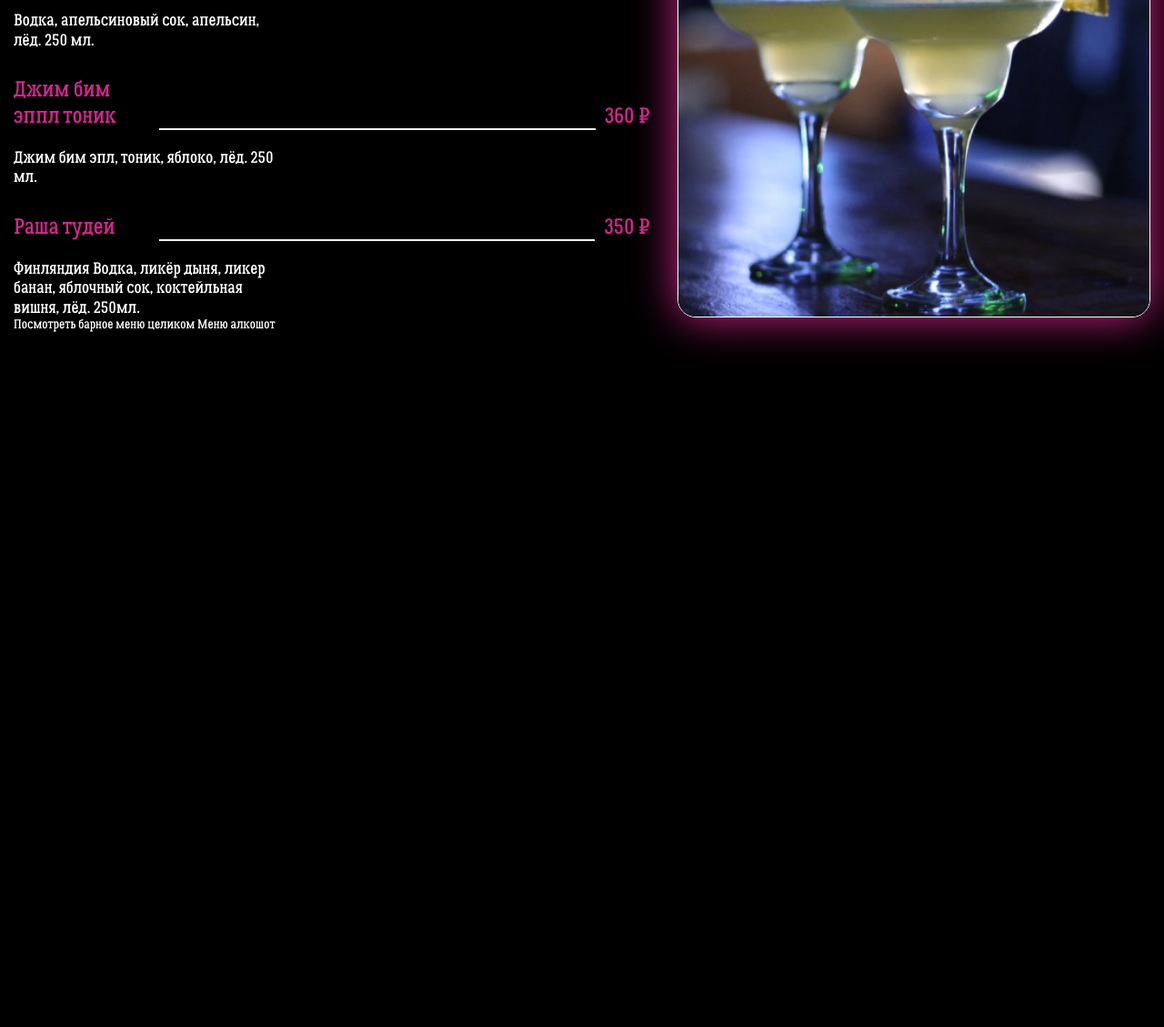
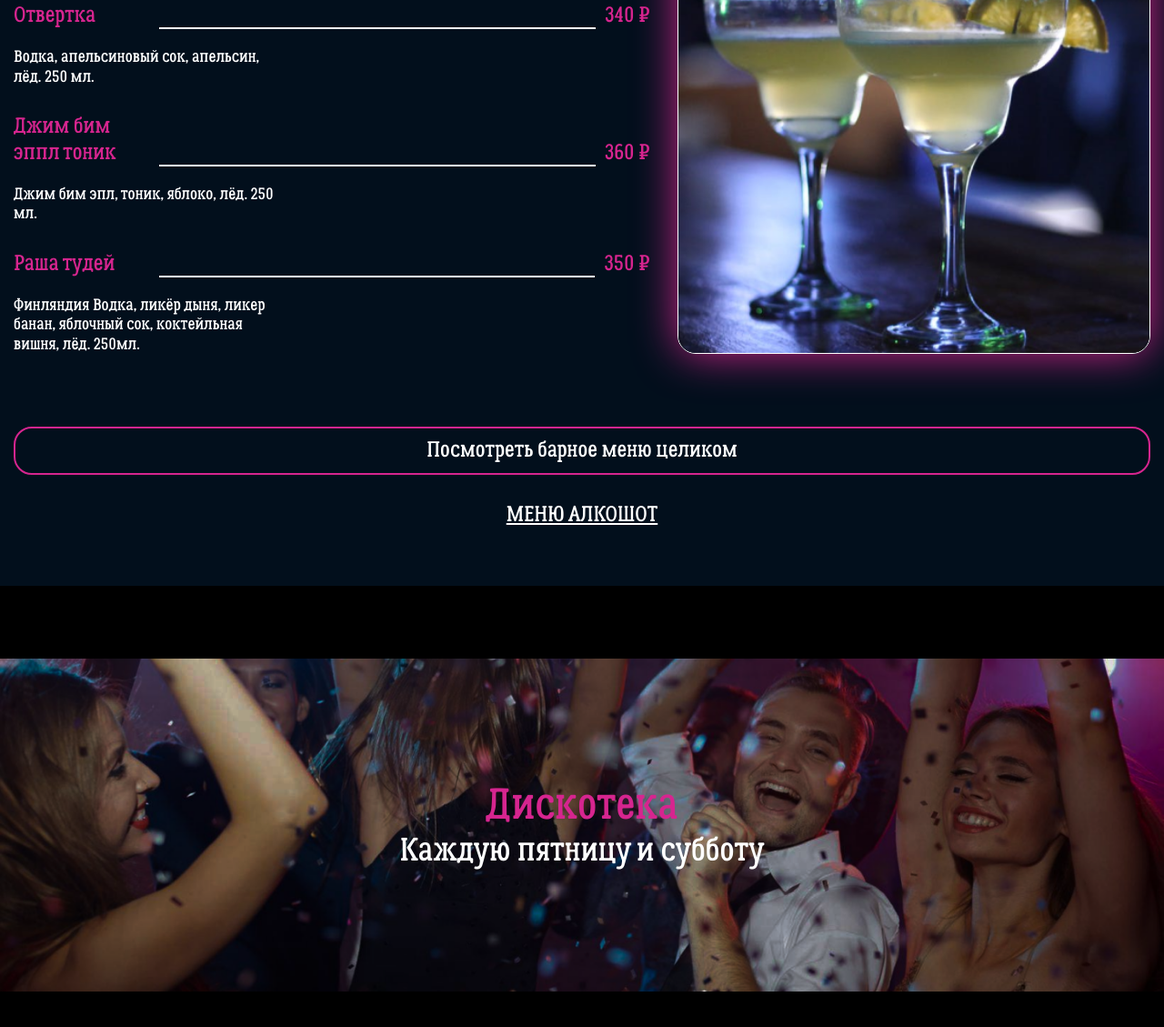
Before and after one commit to Kady2020/california-bar, a website: page src/index.html in a window 1280 px wide. Shown: the part 2455-3584 px from the top of the page at 91% size. Before the commit the page ends 2881 px from the top, so only its background shows below. Drawn offline with nearby package versions, Linux system fonts and the light colour scheme; files that its build step writes are made by us from their sources; files whose address does not match are found by name.

Commit message:
completed blocks novelties & disco

```diff
--- a/gulp/version.json
+++ b/gulp/version.json
@@ -1,3 +1,3 @@
 {
-    "main": "20230129212258"
+    "main": "20230131115544"
 }
--- a/src/index.html
+++ b/src/index.html
@@ -244,6 +244,24 @@
           </div>
         </div>
       </section>
+
+      <section class="main__disco disco">
+        <div class="disco__container">
+          <h2 class="disco__title">
+            Дискотека
+          </h2>
+          <p class="disco__text">
+            Каждую пятницу и субботу
+          </p>
+        </div>
+        <div class="disco__bg ibg">
+          <img src="@img/disco-bg.png" alt="Background Image">
+        </div>
+      </section>
+
+      <section class="main__gallery">
+        <div class="gallery__container"></div>
+      </section>
     </main>
 
     <!-- FOOTER -->
--- a/src/scss/main.scss
+++ b/src/scss/main.scss
@@ -509,6 +509,9 @@ body {
 
 //todo: NOVELTIES
 .novelties {
+  background: $blueBg;
+  padding: 40px 0;
+
   &__title {
     &:not(:last-child) {
       @include respValue('margin-bottom', 130, 40, 1);
@@ -518,6 +521,10 @@ body {
   &__body {
     display: grid;
     gap: 30px;
+
+    &:not(:last-child) {
+      @include respValue('margin-bottom', 80, 40, 1);
+    }
 
     @media (min-width: 768.98px) {
       grid-template: 1fr / auto minmax(auto, 520px);
@@ -566,12 +573,30 @@ body {
   }
 
   &__buttons {
+    display: grid;
+    grid-template: repeat(2, 1fr) / 1fr;
+    gap: 30px;
+
+    font-size: 24px;
+    text-align: center;
   }
 
   &__btn {
+    padding: 10px 20px;
+    border: 2px solid $pinkColor;
+    border-radius: 20px;
+    transition: all 0.2s linear;
+
+    &:hover {
+      border: 2px solid $whiteColor;
+      box-shadow: 0px 0px 48px -1px $pinkColor;
+    }
   }
 
   &__link {
+    justify-self: center;
+    text-transform: uppercase;
+    text-decoration: underline;
   }
 }
 
@@ -626,3 +651,36 @@ body {
     font-size: 18px;
   }
 }
+
+//todo: DISCO
+.main {
+  &__disco {
+  }
+}
+.disco {
+  position: relative;
+  padding: 10.4% 0;
+
+  &__container {
+  }
+
+  &__title {
+    @include respValue('font-size', 48, 36, 1);
+    text-align: center;
+    color: $pinkColor;
+  }
+
+  &__text {
+    @include respValue('font-size', 36, 24, 1);
+    text-align: center;
+  }
+
+  &__bg {
+    position: absolute;
+    width: 100%;
+    height: 100%;
+    top: 0;
+    left: 0;
+    z-index: -1;
+  }
+}
```
Also changed, not shown: dist/css/main.css, dist/css/main.min.css, dist/img/disco-bg.png (added), dist/index.html, src/img/disco-bg.png (added).
